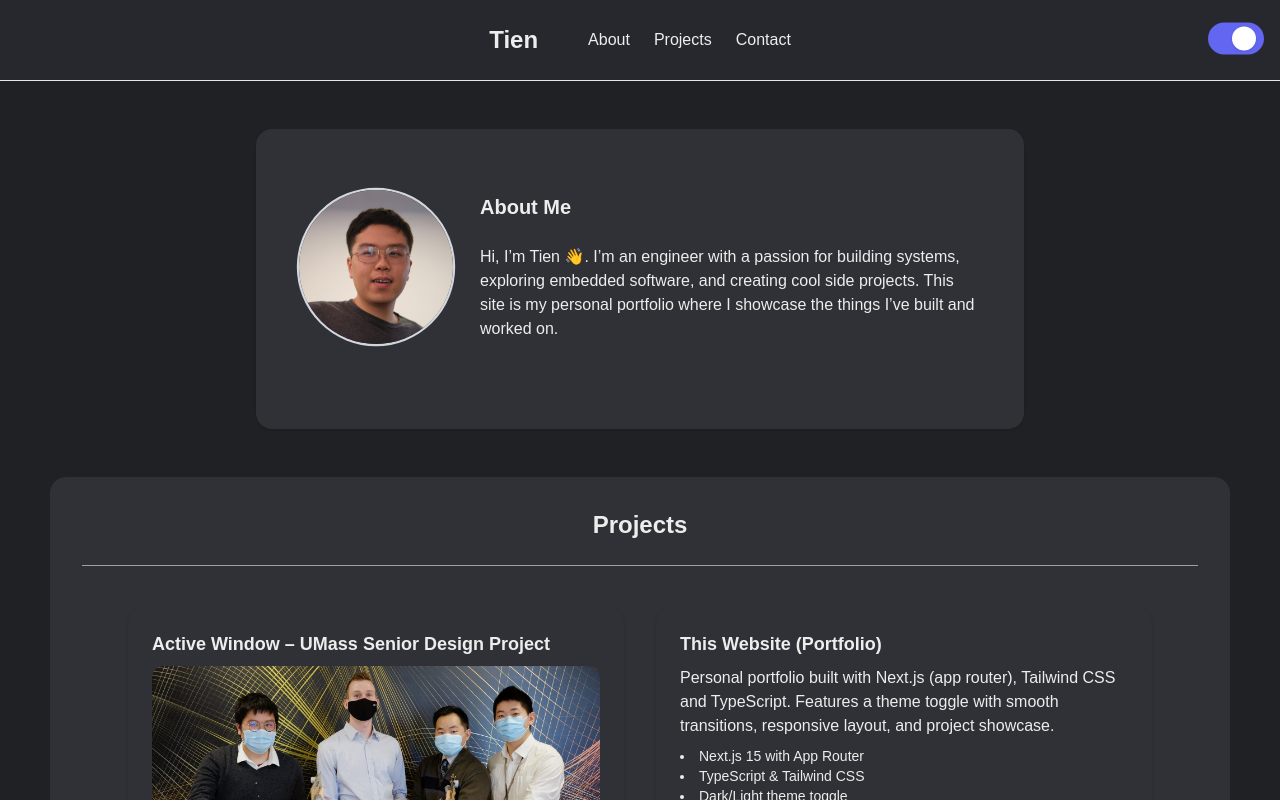
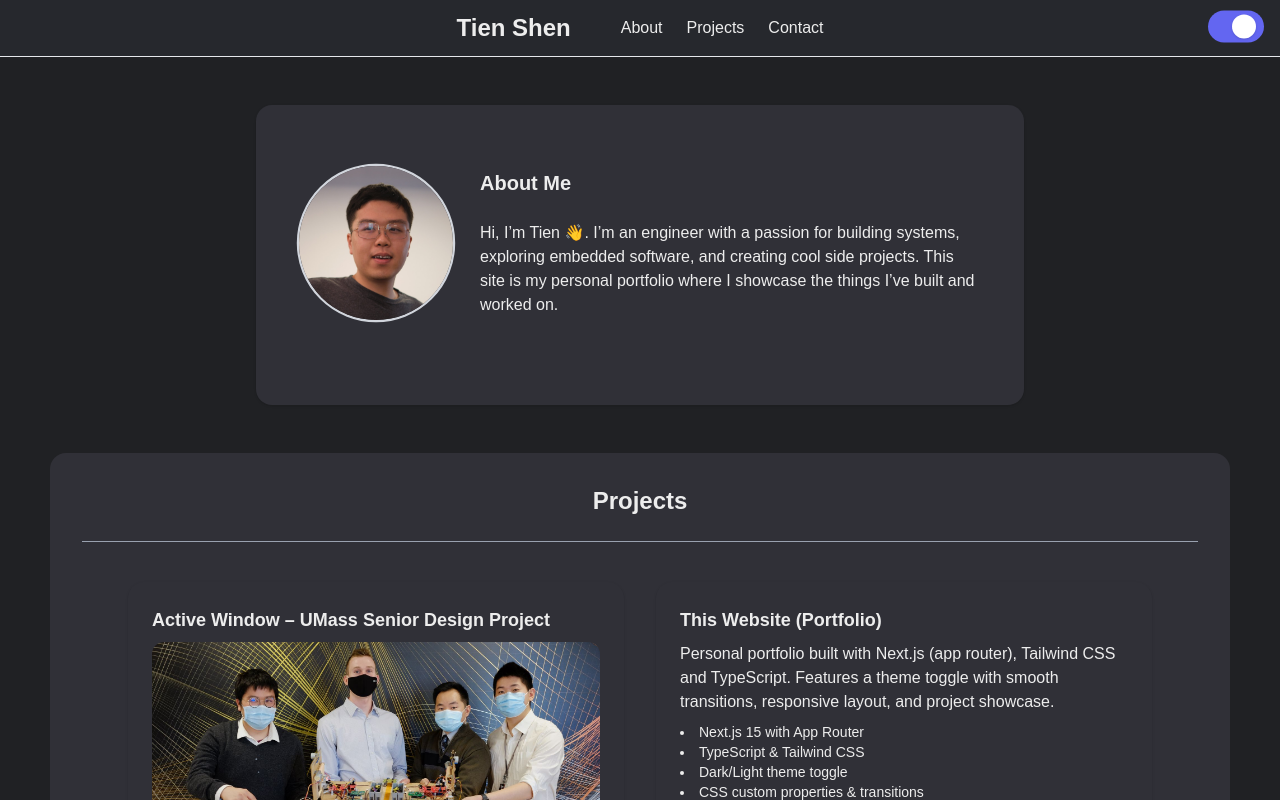
Before and after one commit to tienshen/tien-portfolio-website, a Next.js app: page / in a window 1280 px wide. Shown: the top 800 px of the page. Built offline with nearby package versions, Linux system fonts and the light colour scheme.

Commit message:
header bar slimmed down and is now sticky/follow you as you scroll

```diff
--- a/app/globals.css
+++ b/app/globals.css
@@ -5,8 +5,8 @@
   --background: rgba(240,240,240,1);
   --foreground: rgba(23,23,23,1);
   /* Theme macros for header and text box (preserve current visuals) */
-  --header-background: rgba(200,200,210,0.8);
-  --box-background: rgba(200,200,205,0.8);
+  --header-background: rgba(210,210,230,0.8);
+  --box-background: rgba(220,220,230,0.8);
   /* Toggle colors */
   --toggle-off: rgba(209,213,219,1); /* gray-300 */
   --toggle-on: rgba(55,65,81,1); /* gray-700 */
@@ -41,6 +41,10 @@ html.dark {
   of truth for dark variables is the `.dark` class definition above.
 */
 
+html {
+  scroll-behavior: smooth;
+}
+
 body {
   background-color: var(--background);
   color: var(--foreground);
--- a/app/page.tsx
+++ b/app/page.tsx
@@ -1,24 +1,9 @@
-import ThemeToggle from '../components/ThemeToggle'
+import ScrollingHeader from '../components/ScrollingHeader'
 
 export default function Home() {
   return (
   <main className="min-h-screen bg-[var(--background)] text-[var(--foreground)]">
-      {/* Header */}
-  <header className="py-6 relative border-b border-gray-200 dark:border-gray-700 bg-header px-8">
-        {/* centered content */}
-        <div className="mx-auto flex items-center gap-[50px] max-w-5xl justify-center">
-          <h1 className="text-2xl font-bold">Tien</h1>
-          <nav className="space-x-6">
-            <a href="#about" className="hover:text-blue-500">About</a>
-            <a href="#projects" className="hover:text-blue-500">Projects</a>
-            <a href="#contact" className="hover:text-blue-500">Contact</a>
-          </nav>
-        </div>
-        {/* toggle on the right */}
-        <div className="absolute right-4 top-1/2 -translate-y-1/2">
-          <ThemeToggle />
-        </div>
-      </header>
+      <ScrollingHeader />
 
       {/* About Section */}
   <section id="about" className="p-12 max-w-3xl mx-auto bg-box rounded-2xl shadow mb-12 mt-12">
--- /dev/null
+++ b/components/ScrollingHeader.tsx
@@ -0,0 +1,22 @@
+'use client'
+import ThemeToggle from './ThemeToggle'
+
+export default function ScrollingHeader() {
+  return (
+    <header className="sticky top-0 py-3 relative border-b border-gray-200 dark:border-gray-700 bg-header px-8 z-40">
+      {/* centered content */}
+      <div className="mx-auto flex items-center gap-[50px] max-w-5xl justify-center">
+        <h1 className="text-2xl font-bold">Tien Shen</h1>
+        <nav className="space-x-6">
+          <a href="#about" className="hover:text-blue-500">About</a>
+          <a href="#projects" className="hover:text-blue-500">Projects</a>
+          <a href="#contact" className="hover:text-blue-500">Contact</a>
+        </nav>
+      </div>
+      {/* toggle on the right */}
+      <div className="absolute right-4 top-1/2 -translate-y-1/2">
+        <ThemeToggle />
+      </div>
+    </header>
+  )
+}
```
